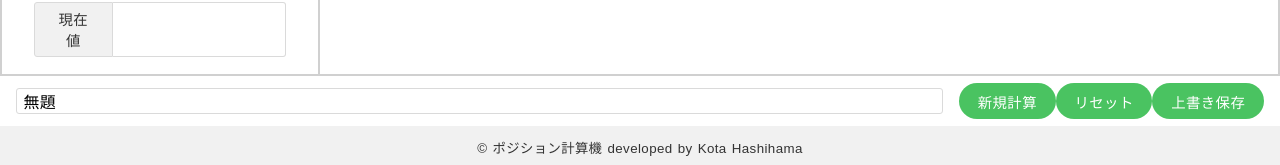
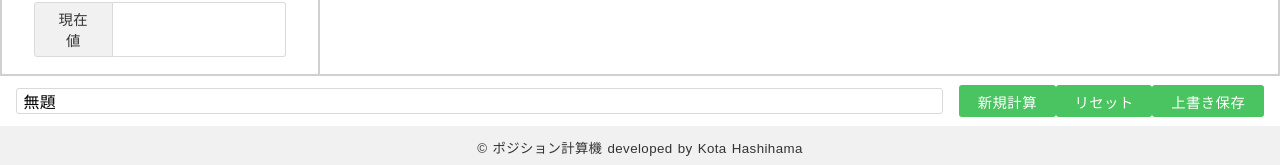
Before and after one commit to kotahashihama/fx-calculator-advanced, a Nuxt app: page / in a window 1280 px wide. Shown: the part 632-797 px from the top of the page. Built offline with nearby package versions, Linux system fonts and the light colour scheme.

Commit message:
既存のHTML要素との衝突を防止するため、計算結果処理フォームの呼び出しコンポーネント名を2単語以上へ修正

```diff
--- a/components/calculator/calculation-processor/CalculationProcessor.vue
+++ b/components/calculator/calculation-processor/CalculationProcessor.vue
@@ -1,18 +1,18 @@
 <template>
   <div class="calculation-processor">
-    <Input></Input>
-    <Buttons></Buttons>
+    <CalculationProcessorInput />
+    <CalculationProcessorButtons />
   </div>
 </template>
 
 <script>
-import Input from '@/components/calculator/calculation-processor/CalculationProcessorInput.vue'
-import Buttons from '@/components/calculator/calculation-processor/CalculationProcessorButtons.vue'
+import CalculationProcessorInput from '@/components/calculator/calculation-processor/CalculationProcessorInput.vue'
+import CalculationProcessorButtons from '@/components/calculator/calculation-processor/CalculationProcessorButtons.vue'
 
 export default {
   components: {
-    Input,
-    Buttons
+    CalculationProcessorInput,
+    CalculationProcessorButtons
   }
 }
 </script>
--- a/components/calculator/calculation-processor/CalculationProcessorButtons.vue
+++ b/components/calculator/calculation-processor/CalculationProcessorButtons.vue
@@ -9,15 +9,16 @@
 <style lang="scss" scoped>
 .calculation-processor-buttons {
   display: flex;
-  justify-content: center;
+  justify-content: space-between;
   align-items: center;
+  width: 400px;
 }
 
 .button {
   white-space: nowrap;
-  padding: 0.5em 1.3em;
+  padding: 0.4em 1.3em;
   border: none;
-  border-radius: 25px;
+  border-radius: 3px;
   background: #4ac361;
   color: #fff;
   font-size: 0.9em;
--- a/components/calculator/calculation-processor/CalculationProcessorInput.vue
+++ b/components/calculator/calculation-processor/CalculationProcessorInput.vue
@@ -1,6 +1,6 @@
 <template>
   <div class="calculation-processor-input">
-    <input type="text" value="無題" class="input" />
+    <input class="input" type="text" value="無題" />
   </div>
 </template>
 
```
